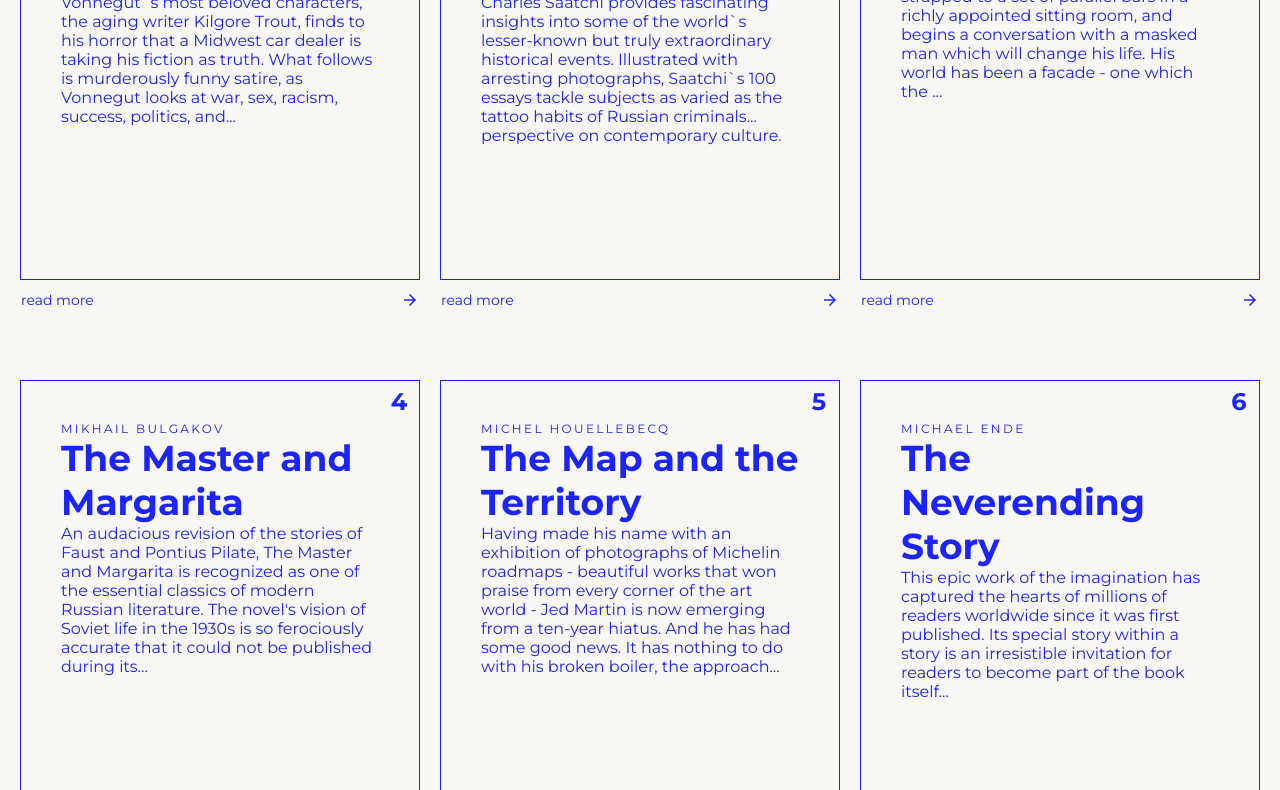
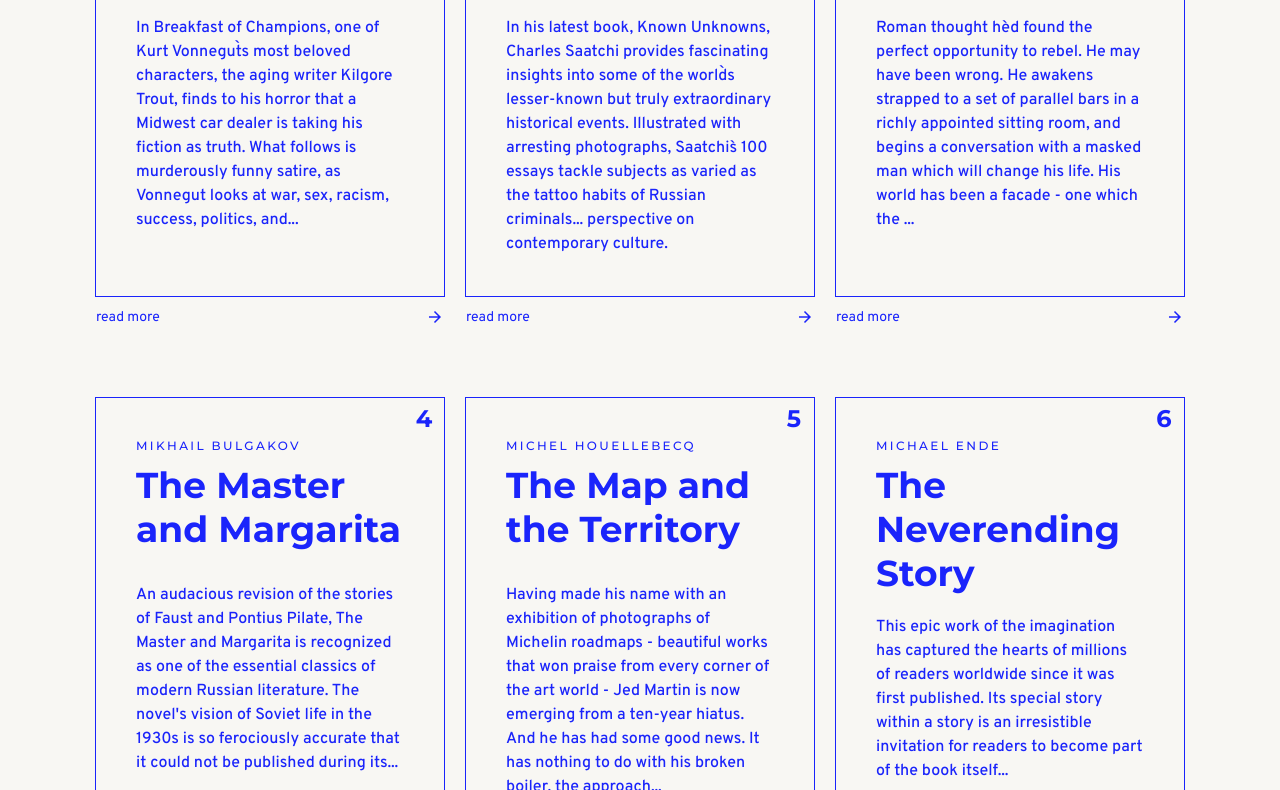
Before and after one commit to SalvadorLimones/books, a plain HTML site: page index.html in a window 1280 px wide. Shown: the part 300-1090 px from the top of the page. Drawn offline with Linux system fonts and the light colour scheme.

Commit message:
edit box size

```diff
--- a/index.html
+++ b/index.html
@@ -11,7 +11,7 @@
     <link rel="preconnect" href="https://fonts.googleapis.com" />
     <link rel="preconnect" href="https://fonts.gstatic.com" crossorigin />
     <link
-      href="https://fonts.googleapis.com/css2?family=Montserrat:wght@400;700&family=Overpass:wght@400;700&display=swap"
+      href="https://fonts.googleapis.com/css2?family=Montserrat:wght@400;500;700&family=Overpass:wght@400;500;700&display=swap"
       rel="stylesheet"
     />
 
--- a/style.css
+++ b/style.css
@@ -49,6 +49,8 @@ select {
 
 body {
   background: #f8f7f3;
+  display: flex;
+  justify-content: center;
 }
 
 .header {
@@ -73,7 +75,7 @@ body {
   font-size: 12px;
   letter-spacing: 0.2em;
   font-family: "Montserrat", sans-serif;
-  font-weight: 400;
+  font-weight: 500;
 }
 
 .header .material-icons {
@@ -84,15 +86,15 @@ body {
 
 .bookcard-container {
   max-width: 1280px;
-  margin: 80px auto 0;
+  margin: 80px 25px 0;
   display: flex;
   justify-content: center;
   flex-wrap: wrap;
 }
 
 .bookcard {
-  width: 400px;
-  height: 450px;
+  max-width: 350px;
+  min-height: 450px;
   margin: 50px 10px;
   padding: 40px;
   position: relative;
@@ -119,6 +121,8 @@ body {
 }
 
 .book-title {
+  min-height: 100px;
+  margin: 10px 0 20px;
   font-size: 36px;
   font-weight: 700;
 }
@@ -127,14 +131,14 @@ body {
   text-transform: uppercase;
   font-size: 12px;
   letter-spacing: 0.2em;
-  font-weight: 400;
+  font-weight: 500;
 }
 
-.book.text {
+.book-text {
   font-family: "Overpass", sans-serif;
-  font-size: 12px;
-  letter-spacing: 0.2em;
-  font-weight: 400;
+  line-height: 1.5em;
+  font-size: 16px;
+  font-weight: 500;
 }
 
 .book-button {
@@ -151,7 +155,7 @@ body {
 
   background: #f8f7f3;
   color: #1a24fb;
-
+  font-family: "Overpass", sans-serif;
   font-size: 14px;
 }
 
```
